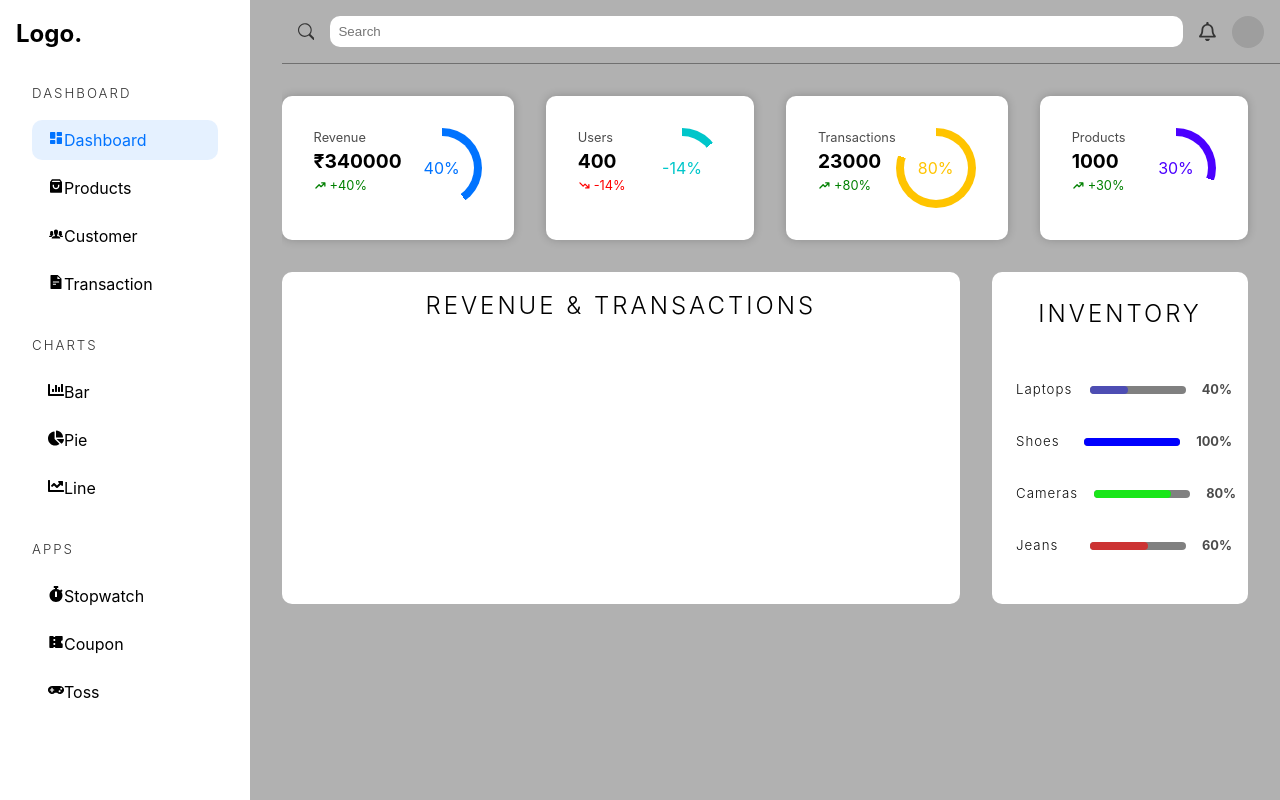
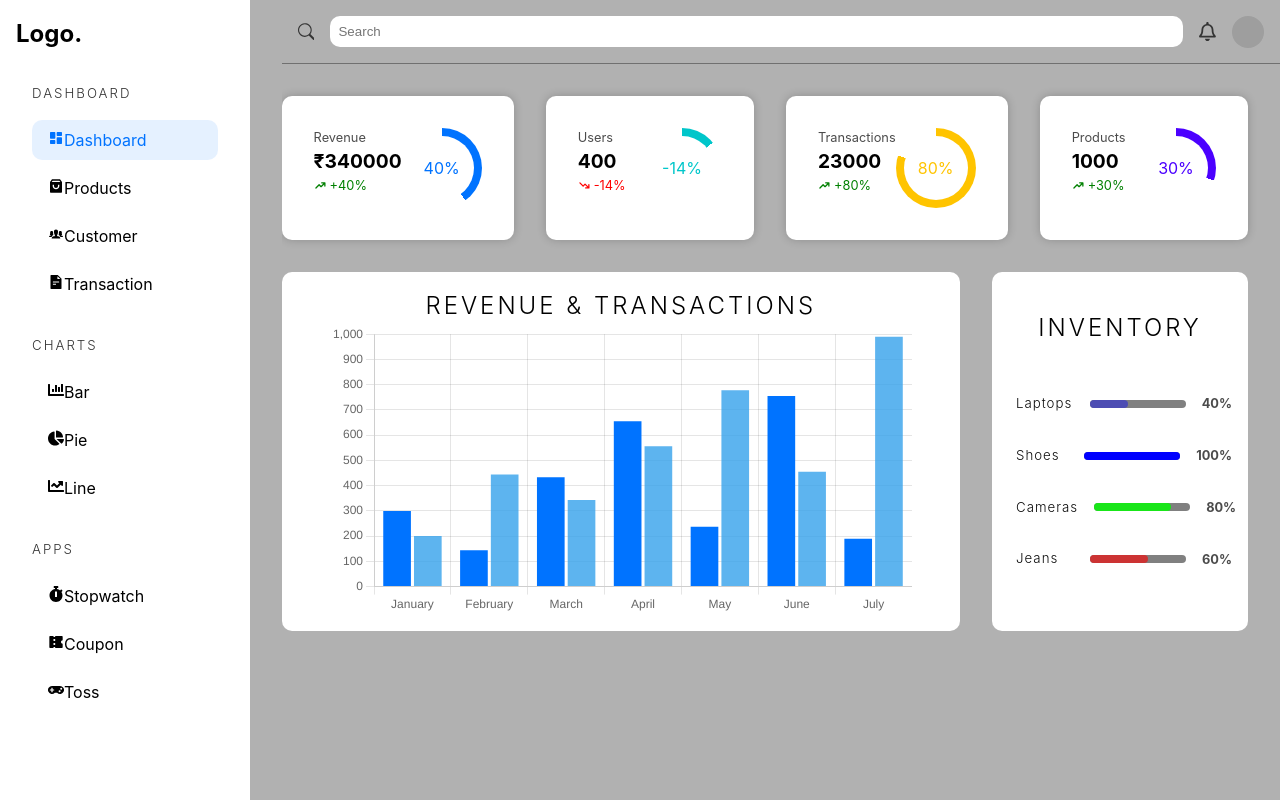
Before and after one commit to KARMPATEL07/admin-dashboard, a React (Vite) app in the folder frontend/: page /admin/dashboard in a window 1280 px wide. Built offline with nearby package versions, Linux system fonts and the light colour scheme; grey boxes are pictures that could not be loaded.

Commit message:
dashbaord-revenue chart completed

```diff
--- a/frontend/package.json
+++ b/frontend/package.json
@@ -10,7 +10,9 @@
     "preview": "vite preview"
   },
   "dependencies": {
+    "chart.js": "^4.4.1",
     "react": "^18.2.0",
+    "react-chartjs-2": "^5.2.0",
     "react-dom": "^18.2.0",
     "react-icons": "^5.0.1",
     "react-router-dom": "^6.21.3",
--- /dev/null
+++ b/frontend/src/components/Charts.tsx
@@ -0,0 +1,258 @@
+import {
+    Chart as ChartJS,
+    CategoryScale,
+    LinearScale,
+    BarElement,
+    Title,
+    Tooltip,
+    Legend,
+    ChartData,
+    ChartOptions,
+    ArcElement,
+    PointElement,
+    LineElement,
+    Filler,
+} from "chart.js";
+import { Bar, Doughnut, Line, Pie } from "react-chartjs-2";
+
+ChartJS.register(
+    CategoryScale,
+    LinearScale,
+    BarElement,
+    Title,
+    Tooltip,
+    Legend,
+    ArcElement,
+    PointElement,
+    LineElement,
+    Filler
+);
+
+const months = ["January", "February", "March", "April", "May", "June", "July"];
+
+// Bar Chart Code............................
+
+interface BarChartProps {
+    horizontal?: boolean;
+    data_1: number[];
+    data_2: number[];
+    title_1: string;
+    title_2: string;
+    bgColor_1: string;
+    bgColor_2: string;
+    labels?: string[];
+}
+
+export const BarChart = ({
+    data_1 = [],
+    data_2 = [],
+    title_1,
+    title_2,
+    bgColor_1,
+    bgColor_2,
+    horizontal = false,
+    labels = months,
+}: BarChartProps) => {
+    const options: ChartOptions<"bar"> = {
+        responsive: true,
+        indexAxis: horizontal ? "y" : "x",
+        plugins: {
+            datalabels: {
+                display: true,
+                color: "black"
+            },
+            legend: {
+                display: false,
+            },
+            title: {
+                display: false,
+            },
+
+        },
+
+        //usefor remove Grids from the graph//
+
+        // scales: {
+        //     y: {
+        //         beginAtZero: true,
+        //         grid: {
+        //             display: false,
+        //         },
+        //     },
+        //     x: {
+        //         grid: {
+        //             display: false,
+        //         },
+        //     },
+        // },
+    };
+
+    const data: ChartData<"bar", number[], string> = {
+        labels,
+        datasets: [
+            {
+                label: title_1,
+                data: data_1,
+                backgroundColor: bgColor_1,
+                // barThickness: "flex",
+                // barPercentage: 1,
+                // categoryPercentage: 0.4,
+            },
+            {
+                label: title_2,
+                data: data_2,
+                backgroundColor: bgColor_2,
+                // barThickness: "flex",
+                // barPercentage: 1,
+                // categoryPercentage: 0.4,
+            },
+        ],
+    };
+
+    return <Bar width={horizontal ? "200%" : ""} options={options} data={data} />;
+};
+
+// Doughnut Chart Code............................
+
+interface DoughnutChartProps {
+    labels: string[];
+    data: number[];
+    backgroundColor: string[];
+    cutout?: number | string;
+    legends?: boolean;
+    offset?: number[];
+}
+
+export const DoughnutChart = ({
+    labels,
+    data,
+    backgroundColor,
+    cutout,
+    legends = true,
+    offset,
+}: DoughnutChartProps) => {
+    const doughnutData: ChartData<"doughnut", number[], string> = {
+        labels,
+        datasets: [
+            {
+                data,
+                backgroundColor,
+                borderWidth: 0,
+                offset,
+            },
+        ],
+    };
+
+    const doughnutOptions: ChartOptions<"doughnut"> = {
+        responsive: true,
+        plugins: {
+            legend: {
+                display: legends,
+                position: "bottom",
+                labels: {
+                    padding: 40,
+                },
+            },
+        },
+        cutout,
+    };
+
+    return <Doughnut data={doughnutData} options={doughnutOptions} />;
+};
+
+// Pie Chart Code............................
+
+interface PieChartProps {
+    labels: string[];
+    data: number[];
+    backgroundColor: string[];
+    offset?: number[];
+}
+export const PieChart = ({
+    labels,
+    data,
+    backgroundColor,
+    offset,
+}: PieChartProps) => {
+    const pieChartData: ChartData<"pie", number[], string> = {
+        labels,
+        datasets: [
+            {
+                data,
+                backgroundColor,
+                borderWidth: 1,
+                offset,
+            },
+        ],
+    };
+
+    const pieChartOptions: ChartOptions<"pie"> = {
+        responsive: true,
+        plugins: {
+            legend: {
+                display: false,
+            },
+        },
+    };
+
+    return <Pie data={pieChartData} options={pieChartOptions} />;
+};
+
+interface LineChartProps {
+    data: number[];
+    label: string;
+    backgroundColor: string;
+    borderColor: string;
+    labels?: string[];
+}
+
+// Line Chart Code............................
+
+export const LineChart = ({
+    data,
+    label,
+    backgroundColor,
+    borderColor,
+    labels = months,
+}: LineChartProps) => {
+    const options: ChartOptions<"line"> = {
+        responsive: true,
+        plugins: {
+            legend: {
+                display: false,
+            },
+            title: {
+                display: false,
+            },
+        },
+
+        scales: {
+            y: {
+                beginAtZero: true,
+                grid: {
+                    display: false,
+                },
+            },
+            x: {
+                grid: {
+                    display: false,
+                },
+            },
+        },
+    };
+
+    const lineChartData: ChartData<"line", number[], string> = {
+        labels,
+        datasets: [
+            {
+                fill: true,
+                label,
+                data,
+                backgroundColor,
+                borderColor,
+            },
+        ],
+    };
+
+    return <Line options={options} data={lineChartData} />;
+};
--- a/frontend/src/pages/Dashboard.tsx
+++ b/frontend/src/pages/Dashboard.tsx
@@ -3,7 +3,8 @@
 import { BsSearch } from "react-icons/bs";
 import { FaRegBell } from "react-icons/fa";
 import { HiTrendingDown, HiTrendingUp } from "react-icons/hi";
-import data from"../assets/data.json"
+import data from "../assets/data.json"
+import { BarChart } from "../components/Charts";
 
 const userImg =
   "https://media.licdn.com/dms/image/D4D35AQE5osco-SJJ2Q/profile-framedphoto-shrink_400_400/0/1698775377644?e=1707332400&v=beta&t=R5wuOO67c6TyGvTZgPXShXU_M8v18-OP_09hlTs3CSk";
@@ -51,9 +52,13 @@
         </section>
 
         {/* ..........Graphical-Info................. */}
+
         <section className="graph-container">
           <div className="revenue-chart">
             <h2>Revenue & Transactions</h2>
+
+            <BarChart data_1={[300, 144, 433, 655, 237, 755, 190]} data_2={[200, 444, 343, 556, 778, 455, 990]} title_1="Revenue" title_2="Transactions" bgColor_1="rgb(0,115,255)" bgColor_2="rgba(53,162,235,0.8" />
+
           </div>
           <div className="dashboard-cat">
             <h2>Inventory</h2>
@@ -63,18 +68,19 @@
                   key={index}
                   title={item.title}
                   value={item.value}
-                  color={`hsl(${item.value*60}, ${item.value}%, 50%)`}
+                  color={`hsl(${item.value * 60}, ${item.value}%, 50%)`}
                 />
               ))}
             </div>
           </div>
         </section>
+
       </main>
     </div>
   );
 };
 
-{       /* ..........Widgets................. */     }
+{       /* ..........Widgets................. */ }
 interface WidgetProps {
   title: string;
   value: number;
@@ -108,8 +114,7 @@
     <div
       className="widget-circle"
       style={{
-        background: `conic-gradient(${color} ${
-          (Math.abs(percentage) / 100) * 360
+        background: `conic-gradient(${color} ${(Math.abs(percentage) / 100) * 360
           }deg, rgb(255,255,255) 0)`,
       }}
     >
```
Also changed, not shown: 1 other file (tests, documents, lock files or other folders). Lines whose indentation alone changed are shown as unchanged.
